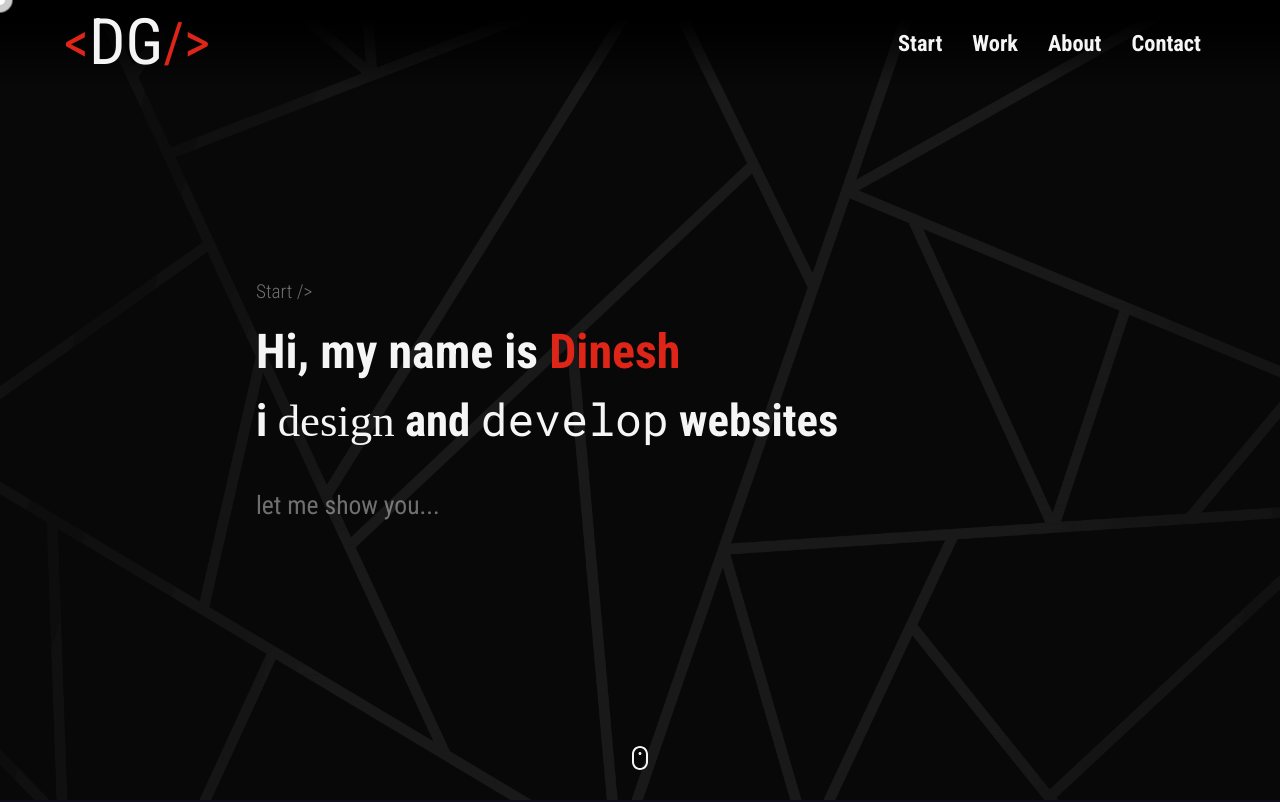
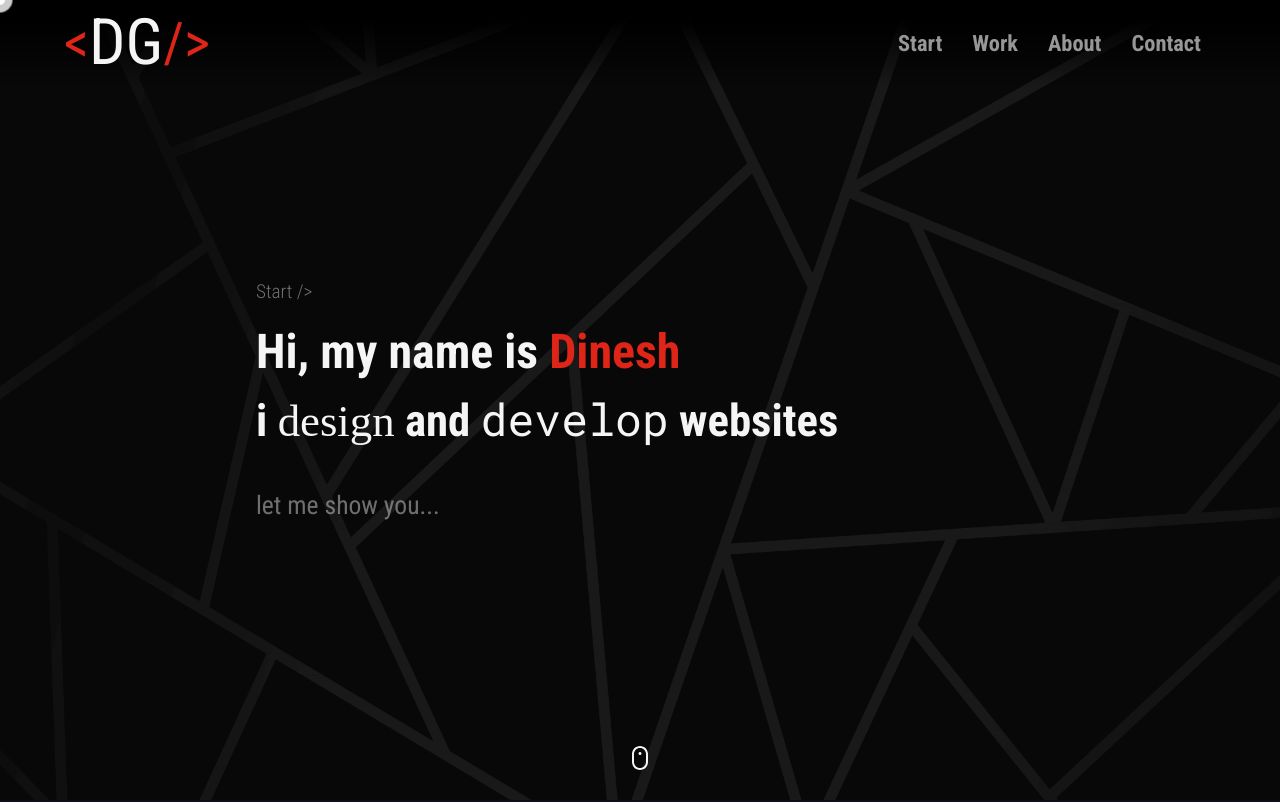
Before and after one commit to Dinesh485/my-portfolio-v2, a React (Create React App) app: page / in a window 1280 px wide. Shown: the top 802 px of the page. Built offline with nearby package versions, Linux system fonts and the light colour scheme; a web font is replaced by a local one.

Commit message:
working on scrollspy

```diff
--- a/src/App.js
+++ b/src/App.js
@@ -37,12 +37,17 @@ function App() {
 
   //scroll detection
   let nav = document.querySelector('nav')
+
     let lastScrolltop = 0;
     window.addEventListener("scroll", (e) => {
       let st = window.pageYOffset;
       if (st > lastScrolltop) {
 
         nav.classList.add('nav-hide')
+
+
+
+
       } else {
 
         nav.classList.remove('nav-hide')
--- a/src/App.scss
+++ b/src/App.scss
@@ -24,6 +24,11 @@ $bg-color: rgb(16, 13, 27);
 .App{
 
     position: relative;
+
+
+}
+html{
+    scroll-behavior: smooth;
 }
 .loading{
     width: 100%;
--- a/src/components/Nav.js
+++ b/src/components/Nav.js
@@ -1,4 +1,4 @@
-import {Link, NavLink} from 'react-router-dom'
+import {Link} from 'react-router-dom'
 
 const Nav = ({position}) => {
 
@@ -14,14 +14,14 @@ const Nav = ({position}) => {
     return (
         <nav className = {position} >
       <div className="wrapper">
-          <Link className="logo">
+          <Link to ="/" className="logo">
             <span>{'<'}</span><span>DG</span><span>{'/>'}</span>
           </Link>
         <ul className="nav-links">
-           <li><NavLink to = '#'>start</NavLink></li>
-           <li><NavLink to = '#'>work</NavLink></li>
-           <li><NavLink to = '#'>about</NavLink></li>
-           <li><NavLink to = '#'>contact</NavLink></li>
+           <li><a href = '#start'>start</a></li>
+           <li><a href = '#work'>work</a></li>
+           <li><a href = '#about'>about</a></li>
+           <li><a href = '#contact'>contact</a></li>
         </ul>
         <div className="menu-btn" onClick  = {handleClick}>
             <div></div>
```
